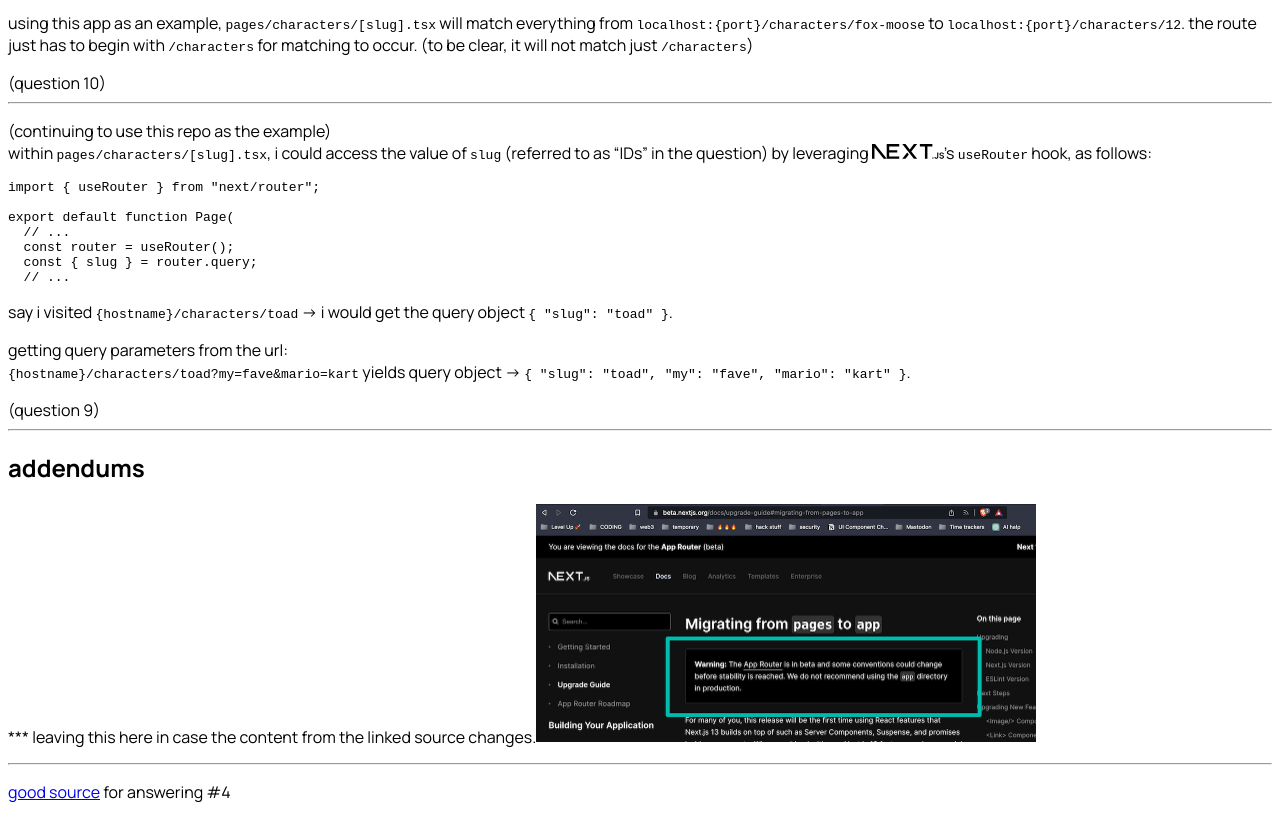
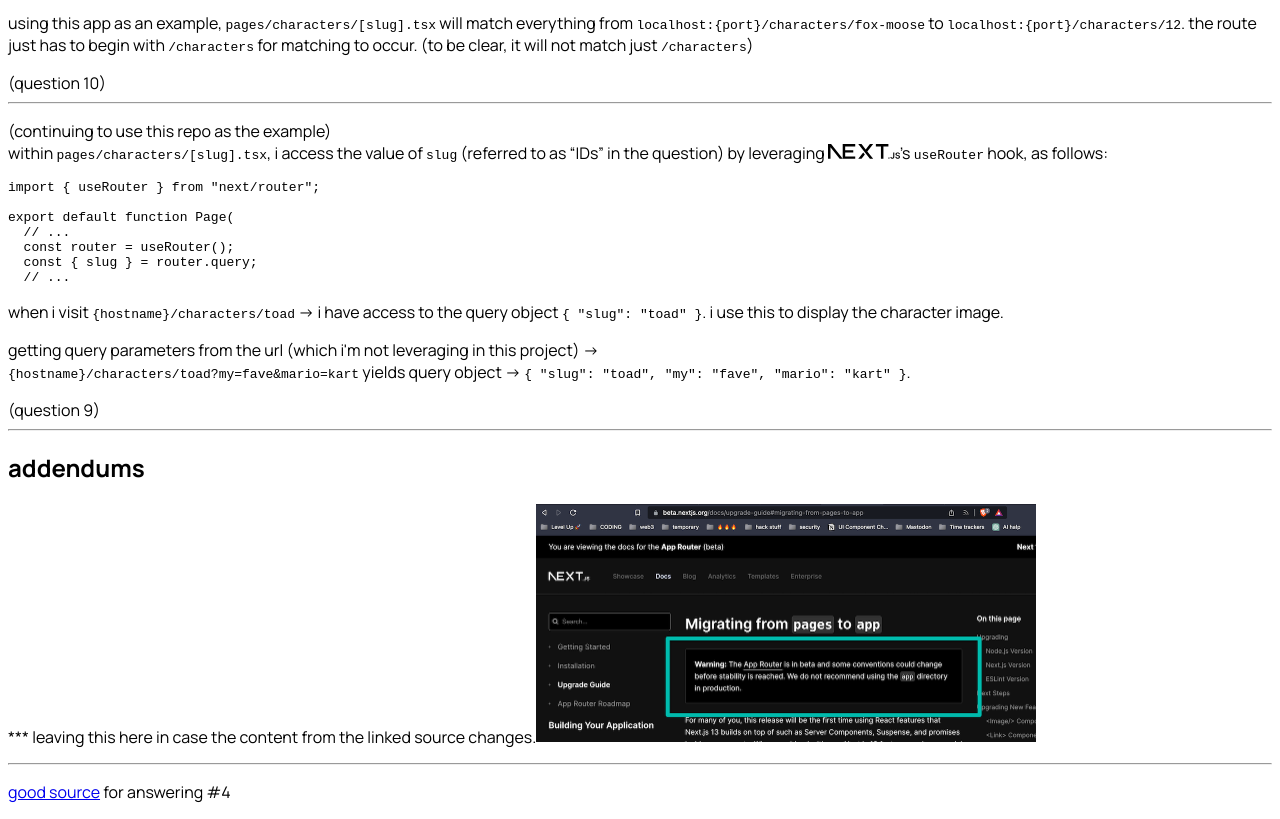
Before and after one commit to alex-anson/glowing-lamp, a Next.js app: page /answers in a window 1280 px wide. Shown: the part 1420-2239 px from the top of the page. Built offline with nearby package versions, Linux system fonts and the light colour scheme.

Commit message:
rephrase #9 since i'm now actually using useRouter

```diff
--- a/src/pages/answers.tsx
+++ b/src/pages/answers.tsx
@@ -194,20 +194,27 @@ export default function answers(): JSX.Element {
         <p>
           (continuing to use this repo as the example)
           <br />
-          within <Code text="pages/characters/[slug].tsx" />, i could access the
-          value of <Code text="slug" /> (referred to as “IDs” in the question)
-          by leveraging {getNextJsLogo()}&#39;s <Code text="useRouter" /> hook,
-          as follows:
+          within <Code text="pages/characters/[slug].tsx" />, i access the value
+          of <Code text="slug" /> (referred to as “IDs” in the question) by
+          leveraging {getNextJsLogo()}&#39;s <Code text="useRouter" /> hook, as
+          follows:
         </p>
         <pre className="text-teal-400 leading-3 mx-auto">
           <CodeBlock text={getRouterCode()} classes="text-xs sm:text-base" />
         </pre>
         <p>
-          say i visited <Code text="{hostname}/characters/toad" /> -&gt; i would
-          get the query object <Code text='{ "slug": "toad" }' />.
+          when i visit <Code text="{hostname}/characters/toad" /> -&gt; i have
+          access to the query object <Code text='{ "slug": "toad" }' />. i use
+          this to display the character image.
         </p>
         <p>
-          getting query parameters from the url:
+          <span className="font-black">
+            getting query parameters from the url
+          </span>{" "}
+          <span className="text-lg">
+            (which i&#39;m not leveraging in this project)
+          </span>{" "}
+          -&gt;
           <br />
           <Code text="{hostname}/characters/toad?my=fave&mario=kart" /> yields
           query object -&gt;{" "}
```
